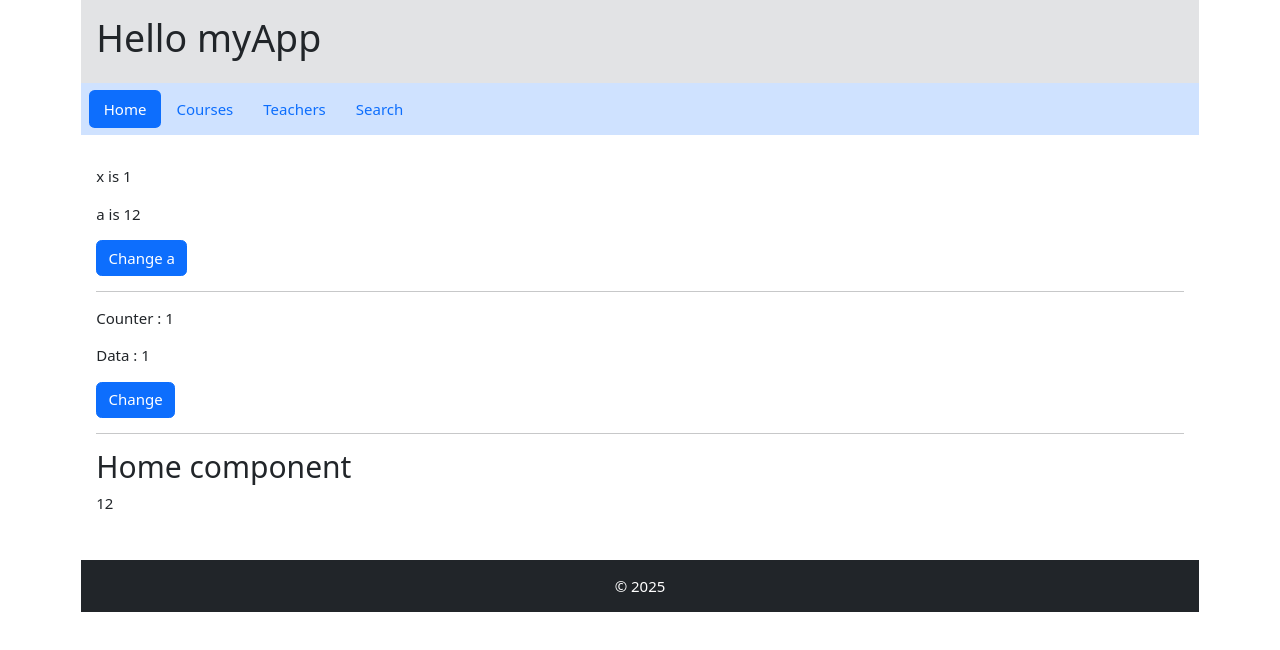
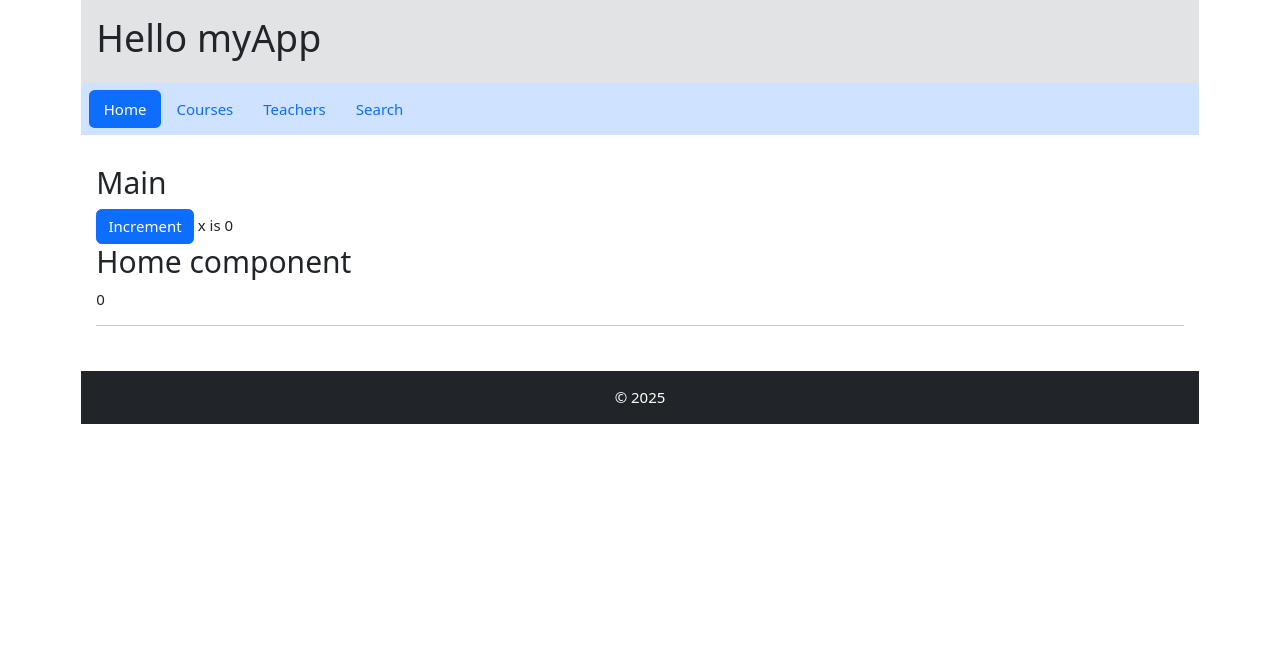
Before and after one commit to avimalhotra/myApp, an Angular app: page / in a window 1280 px wide. Shown: the top 650 px of the page. Built offline with nearby package versions, Linux system fonts and the light colour scheme.

Commit message:
Change Detection

```diff
--- a/src/app/app.component.html
+++ b/src/app/app.component.html
@@ -23,18 +23,14 @@
   </ul>
   </nav>
   <main class="p-3 my-3">
-    <!-- <button class="btn btn-primary" (click)="x=x+1">Change</button> <span>{{x}}</span> -->
-    <!-- <button class="btn btn-primary" (click)="changeNum()">Change</button> <span>{{x}}</span> -->
+    <h2>Main</h2>
 
-    <p>x is {{x}}</p>
-    <p>a is {{a}}</p>
-    <button class="btn btn-primary" (click)="changeNum()">Change a</button>
+    <button class="btn btn-primary" (click)="changeVal()">Increment</button>
+    <span>x is {{x}}</span>
+
+
+  <app-home [y]="x"></app-home>
     <hr>
-    <p>Counter : {{counter}}</p>
-    <p>Data : {{data.getValue()}}</p>
-    <button class="btn btn-primary" (click)="changeCounter()">Change</button>
-    <hr>
-    <app-home [b]="a"></app-home>
     <!-- <router-outlet></router-outlet> -->
   </main>
   <footer class="bg-dark text-white p-3 text-center">
--- a/src/app/app.component.ts
+++ b/src/app/app.component.ts
@@ -1,15 +1,17 @@
-import { Component } from '@angular/core';
+import { Component, Input, input } from '@angular/core';
 import { CommonModule } from '@angular/common';
 import { FormsModule } from '@angular/forms';
 import { RouterOutlet, Routes, RouterModule, RouterLink, RouterLinkActive } from '@angular/router';
-import { ChangeDetectionStrategy } from '@angular/core';
+// import { ChangeDetectionStrategy } from '@angular/core';
 import { HomeComponent } from "./home/home.component";
-import { BehaviorSubject } from 'rxjs';
+// import { BehaviorSubject } from 'rxjs';
+
+
 
 
 @Component({
   selector: 'app-root',
-  changeDetection: ChangeDetectionStrategy.OnPush,
+  // changeDetection: ChangeDetectionStrategy.OnPush,
   imports: [CommonModule, FormsModule, RouterOutlet, RouterLink, RouterLinkActive, RouterModule, HomeComponent],
   templateUrl: './app.component.html',
   styleUrl: './app.component.css',
@@ -18,45 +20,23 @@ import { BehaviorSubject } from 'rxjs';
 
 export class AppComponent {
 
-    title = 'myApp';
+  title = 'myApp';
 
-    x:number=1;
+  x=0;
 
-    pin=201301;
-    data:any;
+  changeVal(){ this.x=this.x+1 }
 
-    a=12;
+  constructor(){
+    console.log("hello constructor");
 
-    /* rxjs */
-
-    counter=0;
-    count:any;
+  }
 
 
-    // changeNum(){ this.x=this.x+1;}
-    changeNum(){ this.a=this.a+1;}
+  ngOnInit(){
+    console.log("hello ngOnInit");
 
-    constructor(){
-      // setTimeout(()=>{ this.x=this.x*2; },1000);
-      // setInterval(()=>{ this.x=this.x*2; },1000);
-    }
+  }
 
-    ngOnInit(){
-        // setTimeout(()=>{ this.x=this.x*2; },1000);
-        setInterval(()=>{ this.x=this.x+1; },1000);
-
-        // fetch(`https://api.postalpincode.in/pincode/${this.pin}`).then(i=>i.json()).then(i=>this.data=i);
-
-        this.counter=1;
-        this.data=new BehaviorSubject(this.counter);
-    }
-
-
-    changeCounter(){
-        this.counter=this.counter+this.counter;     // double
-        this.data.next(this.counter);
-        // console.log( this.data.getValue() );
-    }
 
 
 }
--- a/src/app/home/home.component.html
+++ b/src/app/home/home.component.html
@@ -1,2 +1,2 @@
 <h2>Home component</h2>
-<p>{{b() }}</p>
+<p>{{y()}}</p>
--- a/src/app/home/home.component.ts
+++ b/src/app/home/home.component.ts
@@ -1,4 +1,5 @@
 import { Component, input } from '@angular/core';
+import { OnChanges, SimpleChange } from '@angular/core';
 
 @Component({
   selector: 'app-home',
@@ -7,6 +8,13 @@ import { Component, input } from '@angular/core';
   styleUrl: './home.component.css'
 })
 export class HomeComponent {
-  b=input(0);
+
+
+  y=input(0);
+
+  ngOnChanges( change:SimpleChange){
+    console.log(change);
+  }
+
 
 }
```
